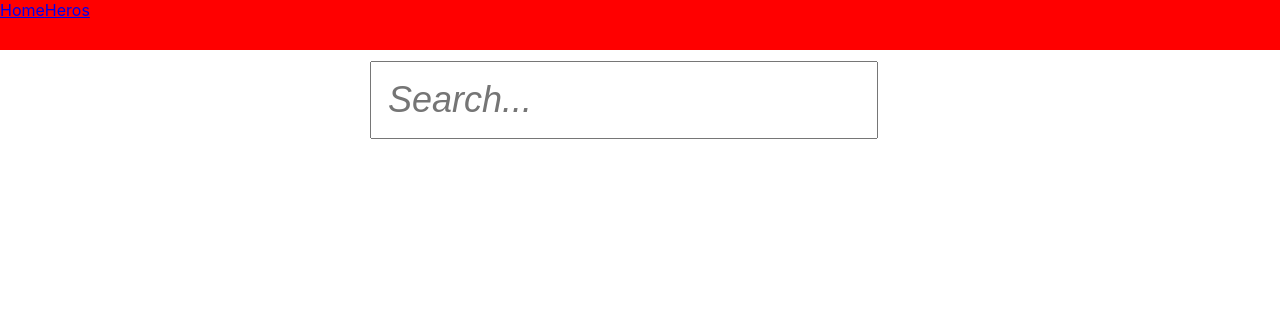
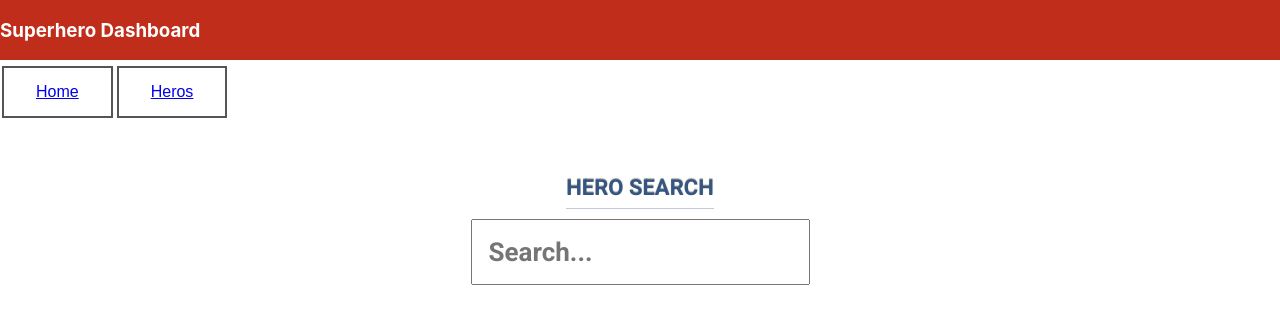
Before and after one commit to Jebet/PWA-App, a React (Create React App) app: page / in a window 1280 px wide. Shown: the top 324 px of the page. Built offline with nearby package versions, Linux system fonts and the light colour scheme.

Commit message:
modifications to dashboard, styled the navigation componenet and fixed moving input caused by the title over lapping it

```diff
--- a/package.json
+++ b/package.json
@@ -7,6 +7,7 @@
     "@testing-library/jest-dom": "^4.2.4",
     "@testing-library/react": "^9.5.0",
     "@testing-library/user-event": "^7.2.1",
+    "express": "^4.17.1",
     "prop-types": "^15.7.2",
     "react": "^16.13.1",
     "react-dom": "^16.13.1",
--- a/src/App.css
+++ b/src/App.css
@@ -1,4 +1,4 @@
-/* .App {
+.App {
   text-align: center;
   background-color: white;
   max-width: 80%;
@@ -6,4 +6,4 @@
   margin: 0 auto;
   left: 0;
   right: 0;
-} */
+}
--- a/src/App.js
+++ b/src/App.js
@@ -11,6 +11,8 @@ import "./App.css";
 class App extends Component {
   render() {
     return (
+      <Jumbotron>
+        <Dashboard />
         <div>
           <BrowserRouter>
             <div>
@@ -22,6 +24,7 @@ class App extends Component {
             </div>
           </BrowserRouter>
         </div>
+      </Jumbotron>
     );
   }
 }
--- a/src/components/search/search.css
+++ b/src/components/search/search.css
@@ -1,30 +1,41 @@
 .heading {
-  font-size: 30px;
-  padding: 16px 0;
-  color: #444;
+  margin: 1em 0 0.5em 0;
+  font-weight: 600;
+  font-family: "roboto";
+  position: relative;
+  text-shadow: 0 -1px 1px rgba(0, 0, 0, 0.4);
+  font-size: 22px;
+  line-height: 40px;
+  color: #355681;
+  text-transform: uppercase;
+  border-bottom: 1px solid rgba(53, 86, 129, 0.3);
   text-align: center;
+  margin: 10px;
 }
 
 /*Container*/
 .container {
   margin: 36px auto;
   width: 100%;
-  width: 800px;
+  max-width: 800px;
+  display: flex;
+  flex-direction: column;
 }
 
 .search-label {
-  position: absolute;
-  height: 50px;
+  position: relative;
 }
 
 .container input {
   width: 100%;
   padding: 16px;
-  font-size: 36px;
-  font-style: italic;
+  font-size: 26px;
+  font-style: normal;
   color: #444;
   box-sizing: border-box;
   outline: none;
+  font-weight: 600;
+  font-family: "roboto";
 }
 
 .search-icon {
--- a/src/components/search/search.js
+++ b/src/components/search/search.js
@@ -97,6 +97,8 @@ class search extends Component {
 
     return (
       <div className='container'>
+        <h2 className='heading'>Hero Search</h2>
+
         <label className='search-label' htmlFor='search-input'>
           <input
             type='text'
--- /dev/null
+++ b/src/pages/navigation/navigation.css
@@ -0,0 +1,18 @@
+.navbar {
+  overflow: hidden;
+  height: auto;
+  font-family: -apple-system, BlinkMacSystemFont, "Segoe UI", Roboto, Oxygen,
+    Ubuntu, Cantarell, "Open Sans", "Helvetica Neue", sans-serif;
+}
+.nav-button {
+  padding: 15px 32px;
+  text-align: center;
+  text-decoration: none;
+  display: inline-block;
+  font-size: 16px;
+  margin: 4px 2px;
+  cursor: pointer;
+  background-color: white;
+  color: black;
+  border: 2px solid #555555;
+}
--- a/src/pages/navigation/navigation.js
+++ b/src/pages/navigation/navigation.js
@@ -1,12 +1,17 @@
 import React from "react";
+import "./navigation.css";
 
 import { NavLink } from "react-router-dom";
 
 const Navigation = () => {
   return (
-    <div className='nav' style={{ backgroundColor: "red", height: "50px" }}>
-      <NavLink to='/'>Home</NavLink>
-      <NavLink to='/details'>Heros</NavLink>
+    <div className='navbar'>
+      <button className='nav-button'>
+        <NavLink to='/'>Home</NavLink>
+      </button>
+      <button className='nav-button'>
+        <NavLink to='/details'>Heros</NavLink>
+      </button>
     </div>
   );
 };
```
Also changed, not shown: src/Server/server.js (added, +12 -0 lines), src/public/index.html (added, +21 -0 lines). Lines whose indentation alone changed are shown as unchanged.
